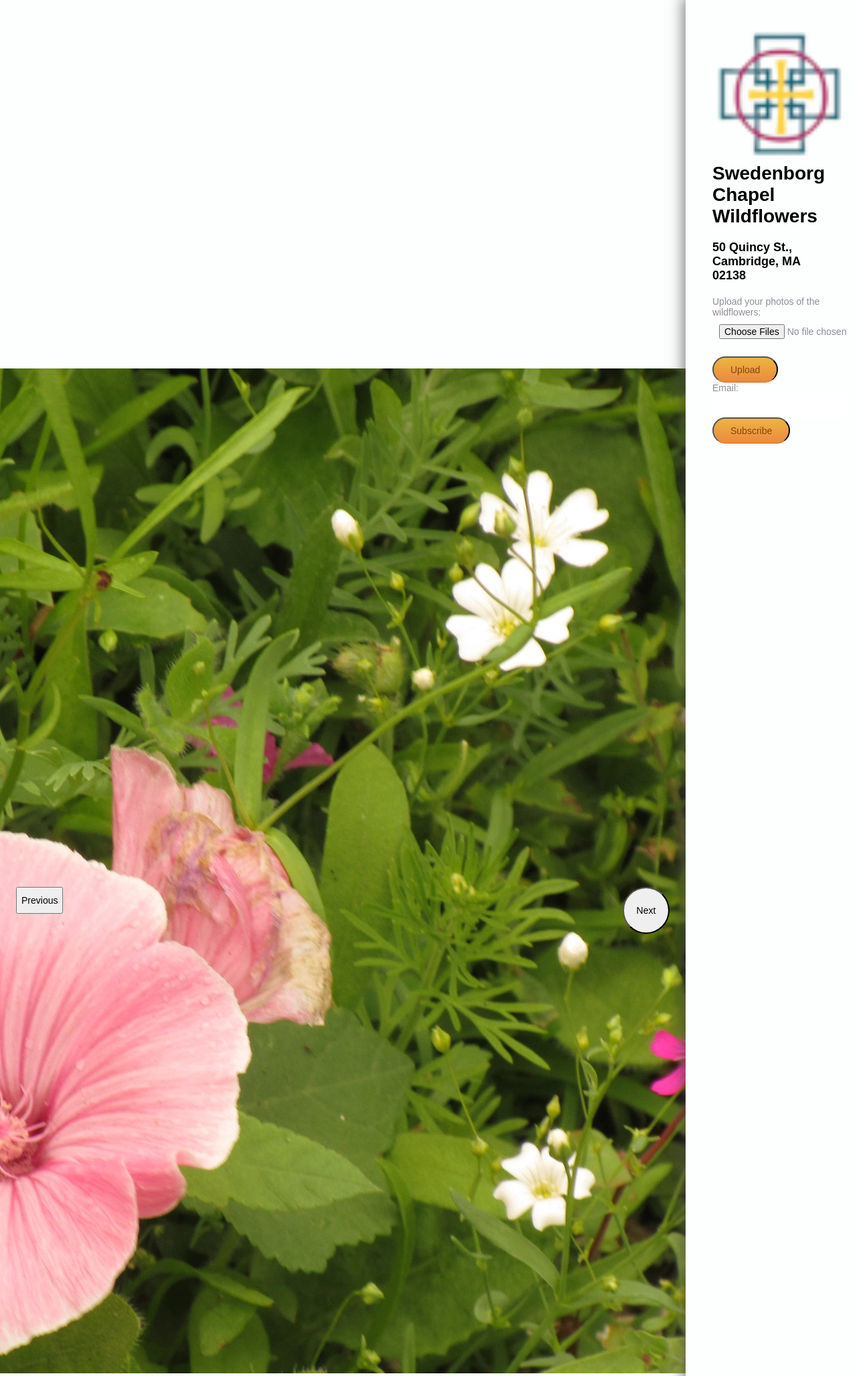
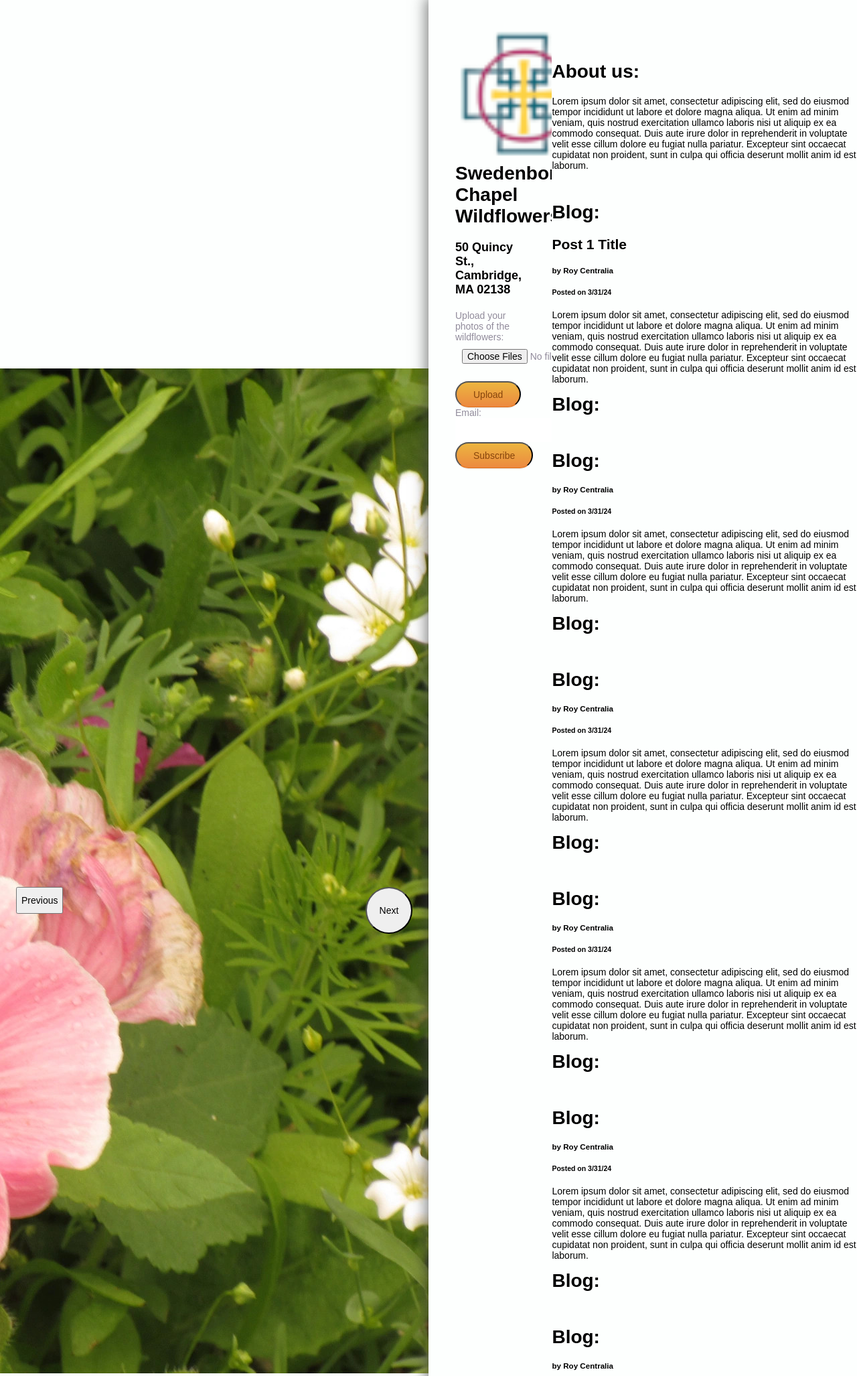
Before and after one commit to Pawno/chapelwildflowers, a Django app: page / in a window 1280 px wide. Shown: the top 2054 px of the page at 67% size. Run offline with Django 4.2, Linux system fonts and the light colour scheme; some libraries are stand-ins or nearby versions; some web fonts are replaced.

Commit message:
Changed the design so the right side doesnt slide in anymore

```diff
--- a/chapelwildflowers/settings.py
+++ b/chapelwildflowers/settings.py
@@ -26,7 +26,7 @@ SECRET_KEY = 'django-insecure-ap_41+zxb8g^gupxvng=$ct&2kq0)8p09vt=&8qw_=w6(jbta2
 # SECURITY WARNING: don't run with debug turned on in production!
 DEBUG = True
 
-ALLOWED_HOSTS = []
+ALLOWED_HOSTS = ['199.102.46.234']
 
 MEDIA_URL = '/media/'
 MEDIA_ROOT = os.path.join(BASE_DIR, 'media')
--- a/templates/index.html
+++ b/templates/index.html
@@ -90,9 +90,9 @@
 
 		<!-- <body> -->
 		<div id="mainContainer"
-			style="display: flex; flex-direction: row; overflow: hidden; transition: all; transition-duration: 500ms; height: 100vh; width: 200vw;">
+			style="display: flex; flex-direction: row; overflow: hidden; transition: all; transition-duration: 500ms; height: 100vh; width: 100%;">
 			<div id="slideshowColumn"
-				style="height: 100%; flex:4; transition: all; transition-duration: 500ms; overflow: hidden; position: relative; display: flex; flex-direction: column;">
+				style="height: 100%; flex:1; transition: all; transition-duration: 500ms; overflow: hidden; position: relative; display: flex; flex-direction: column;">
 				<div id="slideshow" style="flex: 8; width: 100%;">
 					<button id="prev"
 						style="position: absolute; top: 50%; z-index: 100; margin: 24px; height: 40px;">Previous</button>
@@ -104,7 +104,7 @@
 				</div>
 			</div>
 			<div id="slider"
-				style="display: flex; position: relative; flex-direction: row; height: 100vh; transition: all; transition-duration: 500ms; overflow: hidden; flex: 6; box-shadow: #444a -4px -4px 20px;">
+				style="display: flex; position: relative; flex-direction: row; height: 100vh; transition: all; transition-duration: 500ms; overflow: hidden; flex: 1; box-shadow: #444a -4px -4px 20px;">
 				<div id="logoColumn"
 					style="display: flex; flex-direction: column; padding: 40px; width: 20vw;  transition: all; transition-duration: 500ms; overflow: hidden; height: 100vh;">
 					<a href="index.html" class="branding">
```
